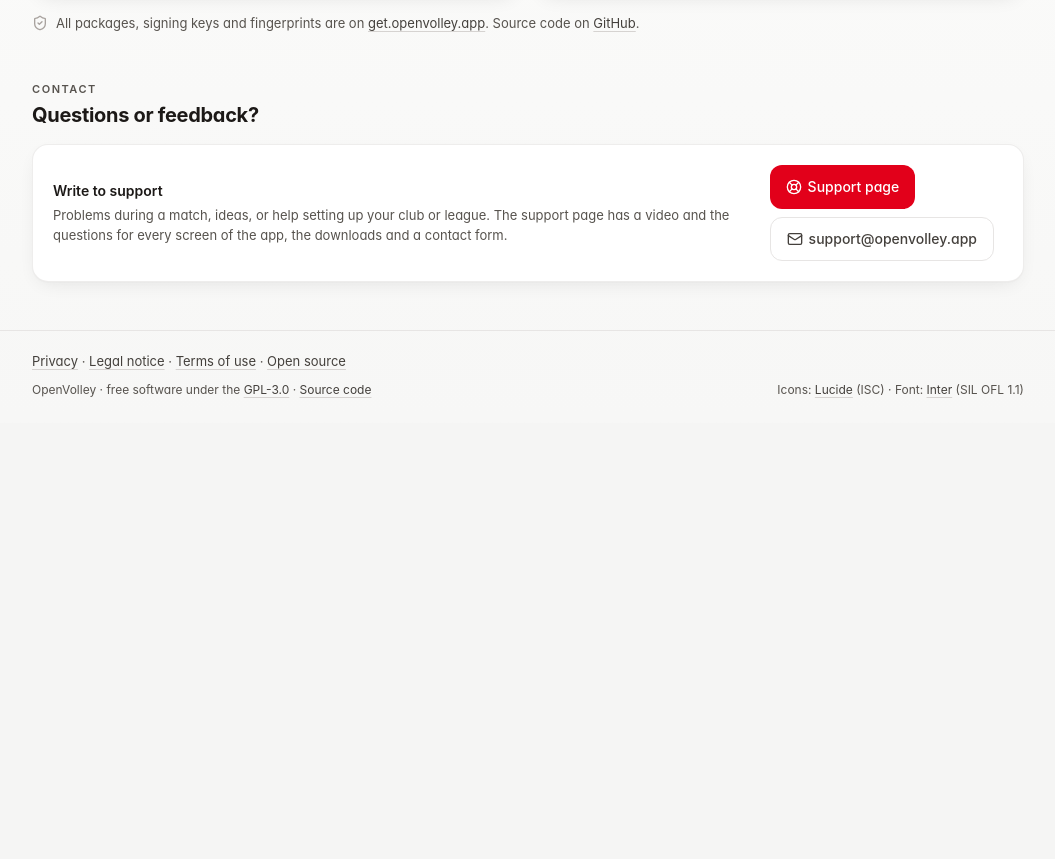
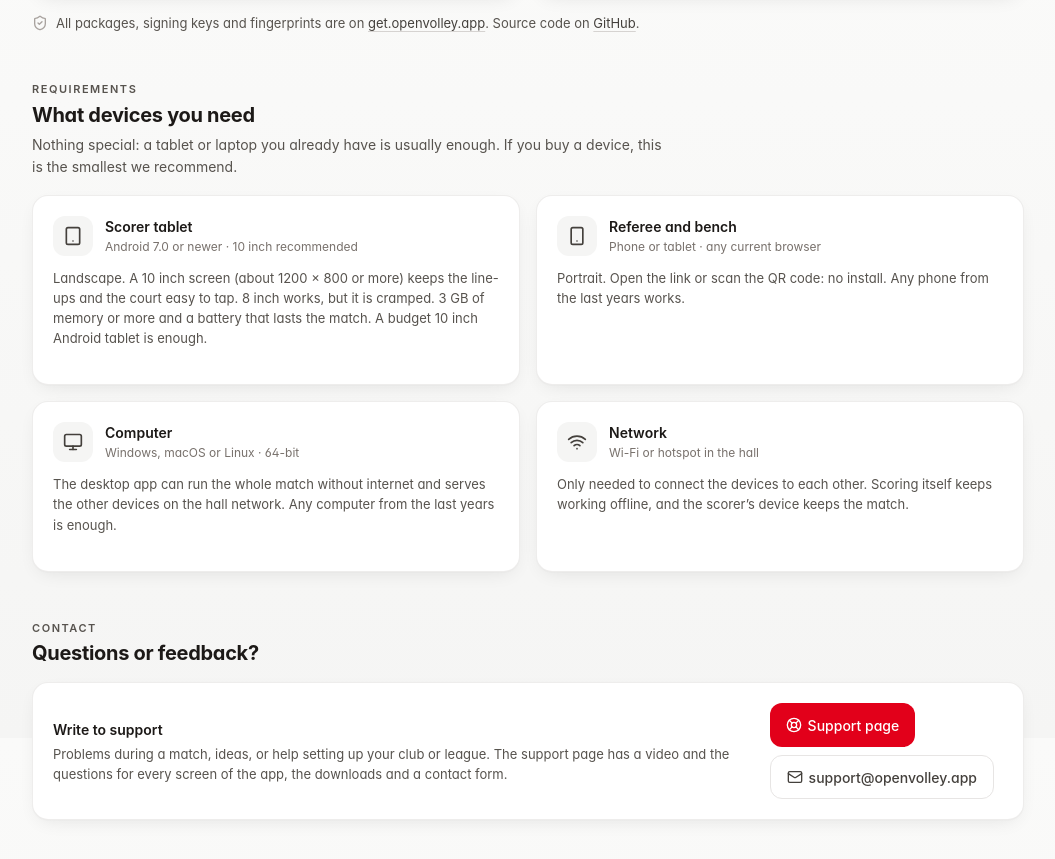
Before and after one commit to Lucanepa/openvolley_home, a website: page index.html in a window 1280 px wide. Shown: the part 1662-2521 px from the top of the page, without its empty margins (112-1167 px from the left). Before the commit the page ends 2085 px from the top, so only its background shows below. Drawn offline with Linux system fonts and the light colour scheme; a web font is replaced by a local one.

Commit message:
Landing page: device requirements section
Co-Authored-By: Claude Sonnet 5.5 <noreply@anthropic.com>

```diff
--- a/index.html
+++ b/index.html
@@ -286,6 +286,56 @@
       <p class="note"><svg class="icon lucide-shield-check" viewBox="0 0 24 24" fill="none" stroke="currentColor" stroke-width="2" stroke-linecap="round" stroke-linejoin="round" aria-hidden="true" focusable="false"><path d="M20 13c0 5-3.5 7.5-7.66 8.95a1 1 0 0 1-.67-.01C7.5 20.5 4 18 4 13V6a1 1 0 0 1 1-1c2 0 4.5-1.2 6.24-2.72a1.17 1.17 0 0 1 1.52 0C14.51 3.81 17 5 19 5a1 1 0 0 1 1 1z"/><path d="m9 12 2 2 4-4"/></svg><span>All packages, signing keys and fingerprints are on <a href="https://get.openvolley.app">get.openvolley.app</a>. Source code on <a href="https://github.com/Lucanepa/openvolley">GitHub</a>.</span></p>
     </section>
 
+    <section class="section" id="requirements" aria-labelledby="requirements-title">
+      <div class="section-head">
+        <p class="eyebrow">Requirements</p>
+        <h2 id="requirements-title">What devices you need</h2>
+        <p class="section-lead">Nothing special: a tablet or laptop you already have is usually enough. If you buy a device, this is the smallest we recommend.</p>
+      </div>
+      <div class="downloads">
+        <article class="card download">
+          <div class="download-top">
+            <span class="row-icon"><svg class="icon" viewBox="0 0 24 24" fill="none" stroke="currentColor" stroke-width="2" stroke-linecap="round" stroke-linejoin="round" aria-hidden="true" focusable="false"><rect width="16" height="20" x="4" y="2" rx="2" ry="2"/><path d="M12 18h.01"/></svg></span>
+            <div>
+              <h3>Scorer tablet</h3>
+              <p class="meta">Android 7.0 or newer · 10 inch recommended</p>
+            </div>
+          </div>
+          <p class="desc">Landscape. A 10 inch screen (about 1200 × 800 or more) keeps the line-ups and the court easy to tap. 8 inch works, but it is cramped. 3 GB of memory or more and a battery that lasts the match. A budget 10 inch Android tablet is enough.</p>
+        </article>
+        <article class="card download">
+          <div class="download-top">
+            <span class="row-icon"><svg class="icon" viewBox="0 0 24 24" fill="none" stroke="currentColor" stroke-width="2" stroke-linecap="round" stroke-linejoin="round" aria-hidden="true" focusable="false"><rect width="14" height="20" x="5" y="2" rx="2" ry="2"/><path d="M12 18h.01"/></svg></span>
+            <div>
+              <h3>Referee and bench</h3>
+              <p class="meta">Phone or tablet · any current browser</p>
+            </div>
+          </div>
+          <p class="desc">Portrait. Open the link or scan the QR code: no install. Any phone from the last years works.</p>
+        </article>
+        <article class="card download">
+          <div class="download-top">
+            <span class="row-icon"><svg class="icon" viewBox="0 0 24 24" fill="none" stroke="currentColor" stroke-width="2" stroke-linecap="round" stroke-linejoin="round" aria-hidden="true" focusable="false"><rect width="20" height="14" x="2" y="3" rx="2"/><line x1="8" x2="16" y1="21" y2="21"/><line x1="12" x2="12" y1="17" y2="21"/></svg></span>
+            <div>
+              <h3>Computer</h3>
+              <p class="meta">Windows, macOS or Linux · 64-bit</p>
+            </div>
+          </div>
+          <p class="desc">The desktop app can run the whole match without internet and serves the other devices on the hall network. Any computer from the last years is enough.</p>
+        </article>
+        <article class="card download">
+          <div class="download-top">
+            <span class="row-icon"><svg class="icon" viewBox="0 0 24 24" fill="none" stroke="currentColor" stroke-width="2" stroke-linecap="round" stroke-linejoin="round" aria-hidden="true" focusable="false"><path d="M12 20h.01"/><path d="M2 8.82a15 15 0 0 1 20 0"/><path d="M5 12.859a10 10 0 0 1 14 0"/><path d="M8.5 16.429a5 5 0 0 1 7 0"/></svg></span>
+            <div>
+              <h3>Network</h3>
+              <p class="meta">Wi-Fi or hotspot in the hall</p>
+            </div>
+          </div>
+          <p class="desc">Only needed to connect the devices to each other. Scoring itself keeps working offline, and the scorer’s device keeps the match.</p>
+        </article>
+      </div>
+    </section>
+
     <section class="section" id="contact" aria-labelledby="contact-title">
       <div class="section-head">
         <p class="eyebrow">Contact</p>
```
